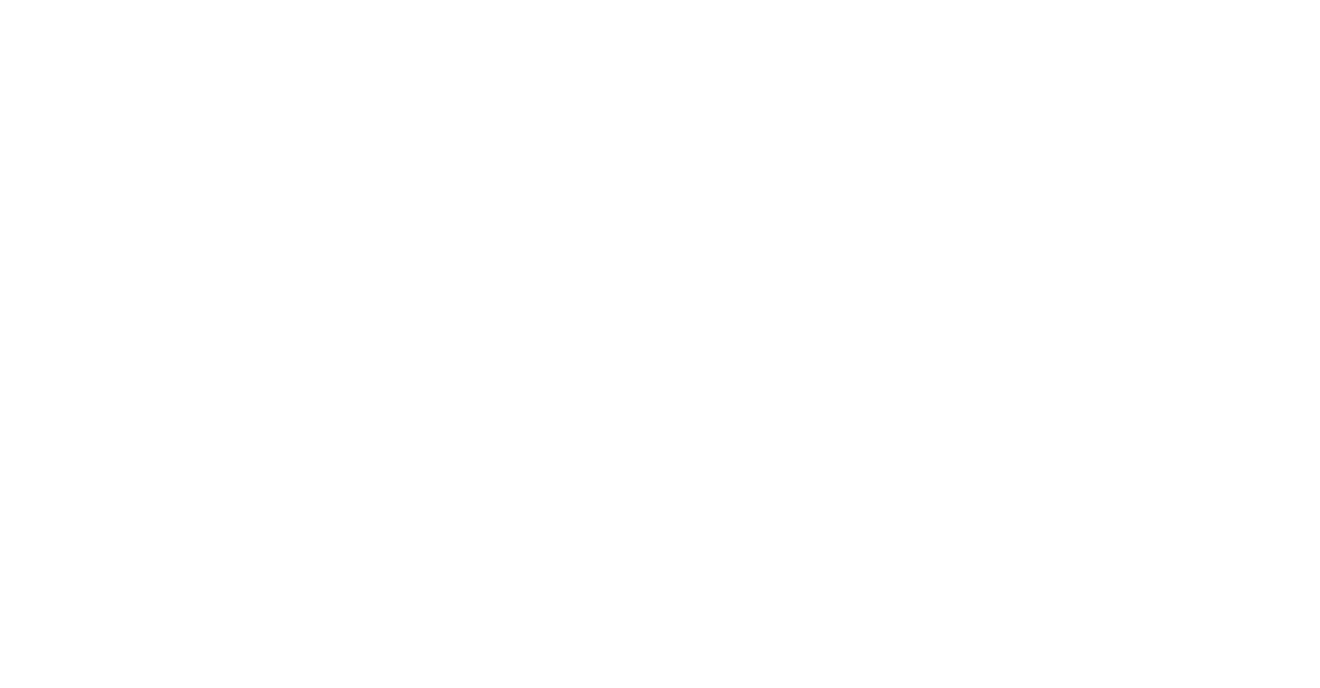
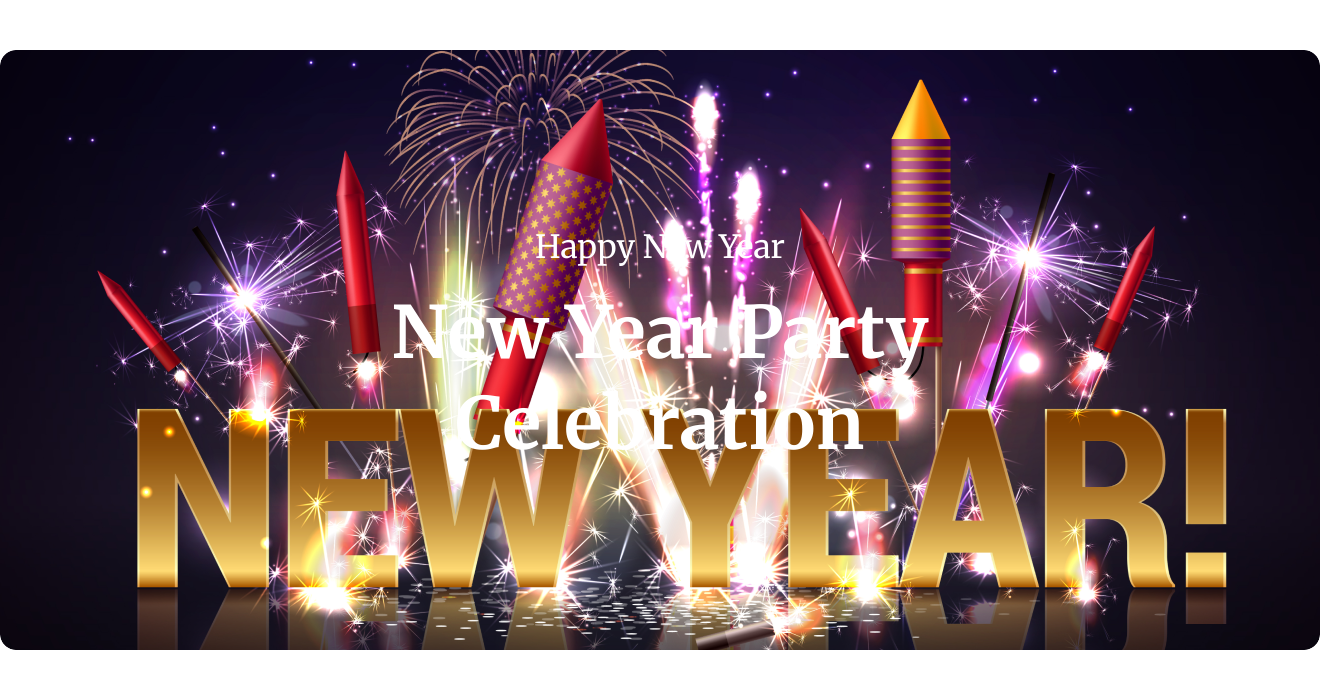
Before and after one commit to mdalamin17/b9a1-new-year-new-mission, a plain HTML site: page index.html in a window 1280 px wide. Shown: the whole page, 1320 px wide, since content can reach past the window. Drawn offline with Linux system fonts and the light colour scheme.

Commit message:
new year section complete

```diff
--- a/index.html
+++ b/index.html
@@ -4,8 +4,27 @@
     <meta charset="UTF-8">
     <meta name="viewport" content="width=device-width, initial-scale=1.0">
     <title>B9A1-New-Year-New-Mission</title>
+    <link rel="stylesheet" href="styles/style.css">
+    <link rel="preconnect" href="https://fonts.googleapis.com">
+<link rel="preconnect" href="https://fonts.gstatic.com" crossorigin>
+<link href="https://fonts.googleapis.com/css2?family=Merriweather:ital,wght@0,300;0,400;0,700;0,900;1,300;1,400;1,700;1,900&display=swap" rel="stylesheet">
 </head>
 <body>
+    <header>
+        <div class="banner-section">
+            <div class="banner-inside-p">
+                <p class="banner-heading">Happy New Year</p>
+               </div>
+               <div class="banner-inside-h">
+                <h4 class="banner-title">New Year Party<br> Celebration</h4>
+               </div>
+        </div>
+    </header>
+    <main>
 
+    </main>
+    <footer>
+
+    </footer>
 </body>
 </html>
--- /dev/null
+++ b/styles/style.css
@@ -0,0 +1,33 @@
+* {
+  margin: 0px;
+  padding: 0px;
+}
+.banner-section {
+  background-image: url('../resources/Banner\ Image.png');
+  width: 1320px;
+  height: 600px;
+  border-radius: 16px;
+  background-color: linear-gradient(180deg, #070211 0%, rgba(7, 2, 17, 0) 100%);
+  margin: 50px auto;
+  color: #ffffff;
+  border: 16px;
+  font-family: "Merriweather";
+}
+.banner-heading {
+  font-size: 32px;
+  font-weight: 400px;
+}
+.banner-title{
+font-size: 72px;
+font-weight: 900px;
+}
+.banner-inside-p ,.banner-inside-h{
+  justify-content: center;
+  text-align: center;
+}
+.banner-inside-p{
+  padding-top: 177px;
+}
+.banner-inside-h{
+  padding-top: 20px;
+}
```
